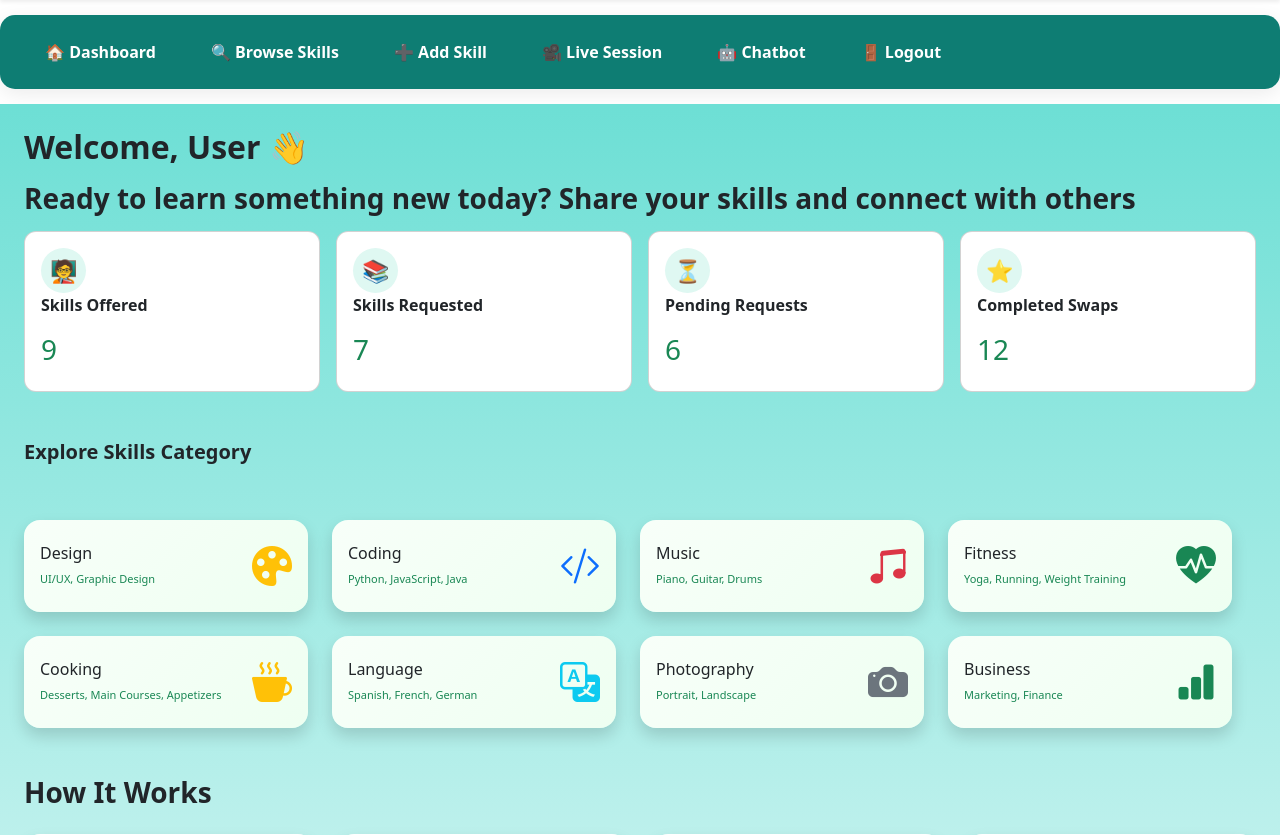
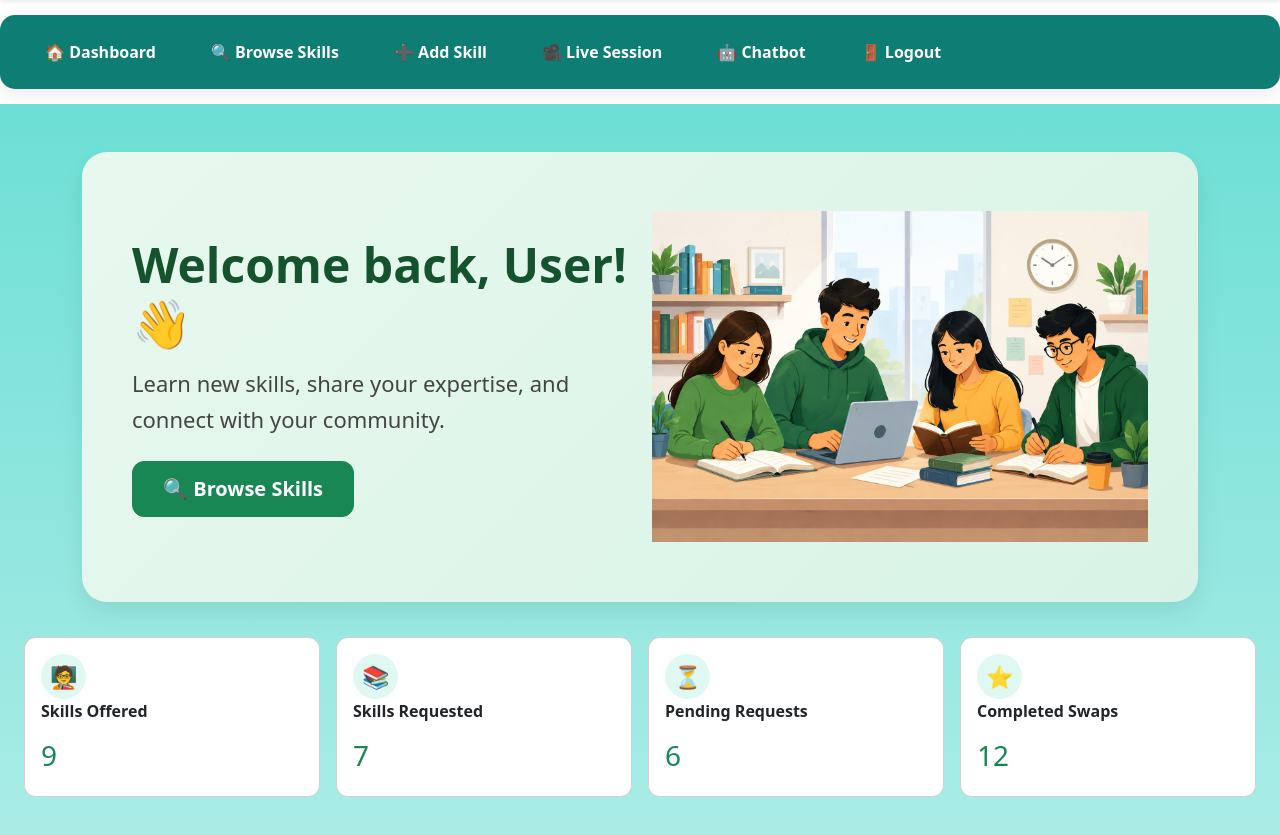
Before and after one commit to shubhamsirse507-jpg/-skill_bank, a Django app: page / in a window 1280 px wide. Shown: the part 85-920 px from the top of the page. Run offline with Django 5.2, Linux system fonts and the light colour scheme.

Commit message:
completed skill page

```diff
--- a/skill_bank/settings.py
+++ b/skill_bank/settings.py
@@ -119,5 +119,6 @@ USE_TZ = True
 STATIC_URL = 'static/'
 STATICFILES_DIRS = [
     BASE_DIR / 'authentication' / 'constants',
-    BASE_DIR / 'user_dashboard' / 'constants',
+
+    BASE_DIR / 'user_dashboard' / 'static',
 ]
--- a/user_dashboard/static/user_dashboard/css/dashboard.css
+++ b/user_dashboard/static/user_dashboard/css/dashboard.css
@@ -212,3 +212,69 @@
     color: #0e7d73;   /* Your desired color */
     text-decoration: none;
 }
+
+.hero-section{
+
+    background: linear-gradient(135deg,#e8f8ef,#d8f3e6);
+
+    border-radius:25px;
+
+    padding:50px;
+
+    box-shadow:0 10px 25px rgba(0,0,0,.08);
+
+    margin-bottom:35px;
+
+}
+
+.hero-title{
+
+    font-size:48px;
+
+    font-weight:700;
+
+    color:#14532d;
+
+}
+
+.hero-text{
+
+    font-size:22px;
+
+    color:#444;
+
+    margin-top:15px;
+
+    line-height:1.6;
+
+}
+
+.hero-image{
+
+    max-width:100%;
+
+    height:350px;
+
+    object-fit:contain;
+
+}
+
+.btn-success{
+
+    padding:12px 30px;
+
+    border-radius:12px;
+
+    font-weight:600;
+
+}
+
+.btn-outline-success{
+
+    padding:12px 30px;
+
+    border-radius:12px;
+
+    font-weight:600;
+
+}
--- a/user_dashboard/templates/user_dashboard/dashboard.html
+++ b/user_dashboard/templates/user_dashboard/dashboard.html
@@ -1,21 +1,54 @@
+{% extends 'user_dashboard/base.html' %}
+{% load static %}
 
 
-{% extends 'user_dashboard/base.html' %}
 
 {% block content %}
 
-<h2 class="fw-bold mb-3">
-    Welcome, User 👋
-</h2>
+<div class="container mt-4">
 
-<h3 class="fw-semibold mb-3">
+    <div class="hero-section">
+
+        <div class="row align-items-center">
+
+            <!-- Left Content -->
+            <div class="col-lg-6">
+
+                <h1 class="hero-title">
+                    Welcome back, User! 👋
+                </h1>
+
+                <p class="hero-text">
+                    Learn new skills, share your expertise, and connect
+                    with your community.
+                </p>
+
+                <div class="mt-4">
+
+                    <a href="{% url 'skills' %}" class="btn btn-success btn-lg me-3">
+                        🔍 Browse Skills
+                    </a>
 
 
-Ready to learn something new today?
 
-Share your skills and connect with others
-</h3>
+                </div>
 
+            </div>
+
+            <!-- Right Image -->
+            <div class="col-lg-6 text-center">
+
+                <img src="{% static '/user_dashboard/images/students.jpeg' %}"
+                     class="img-fluid hero-image"
+                     alt="Students Learning">
+
+            </div>
+
+        </div>
+
+    </div>
+
+</div>
 
 <div class="row g-3">
 
--- a/user_dashboard/templates/user_dashboard/navbar.html
+++ b/user_dashboard/templates/user_dashboard/navbar.html
@@ -23,7 +23,7 @@
     <a class="navbar-brand d-flex align-items-center fw-bold text-success fs-3"
        href="{% url 'dashboard' %}">
 
-        <img src="{% static 'images/logo1.png' %}"
+        <img src="{% static 'user_dashboard/images/logo1.png' %}"
              width="5"
              height="5"
              class="rounded-circle me-2"
```
Also changed, not shown: user_dashboard/static/user_dashboard/images/students.jpeg (added), user_dashboard/static/user_dashboard/images/students.png (added).
